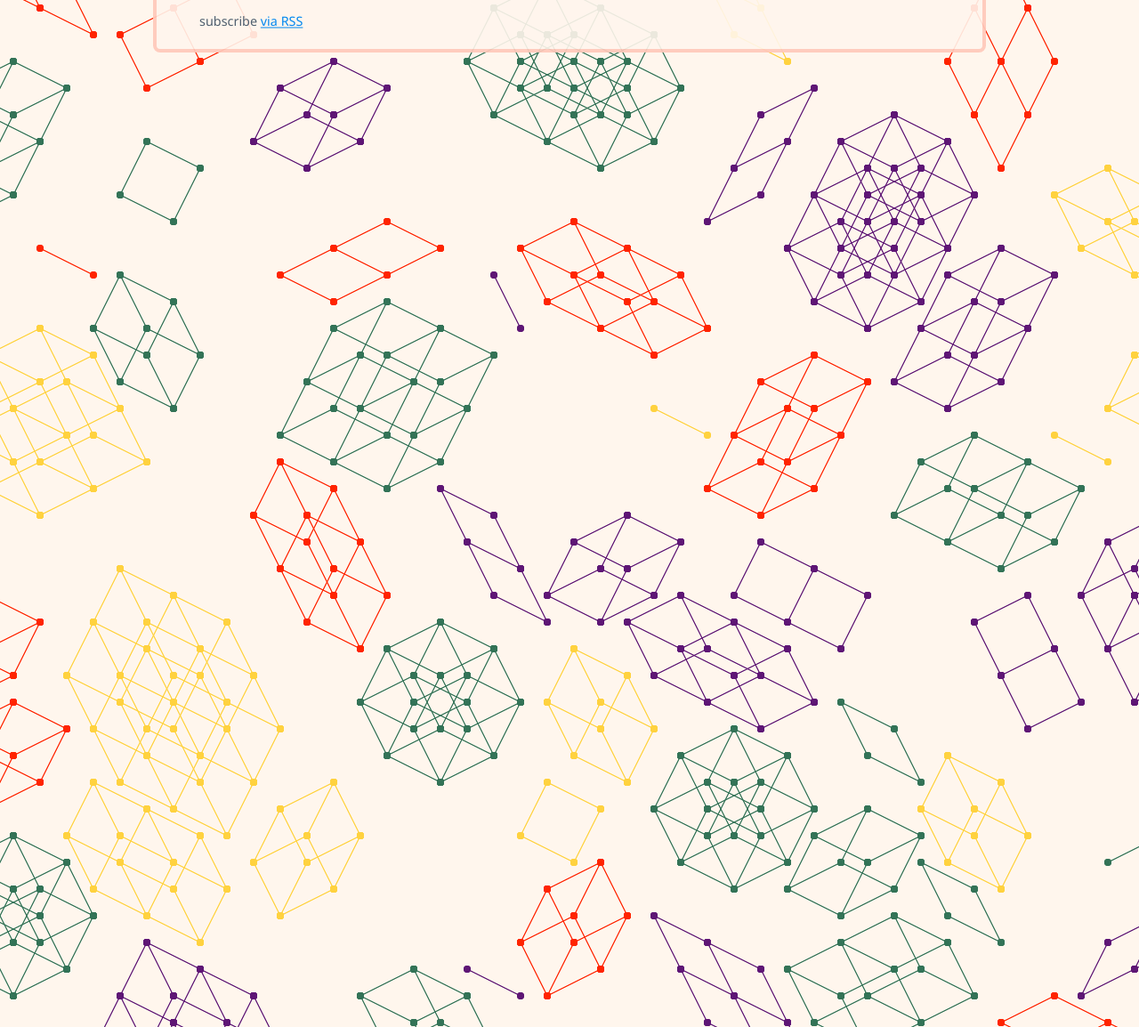
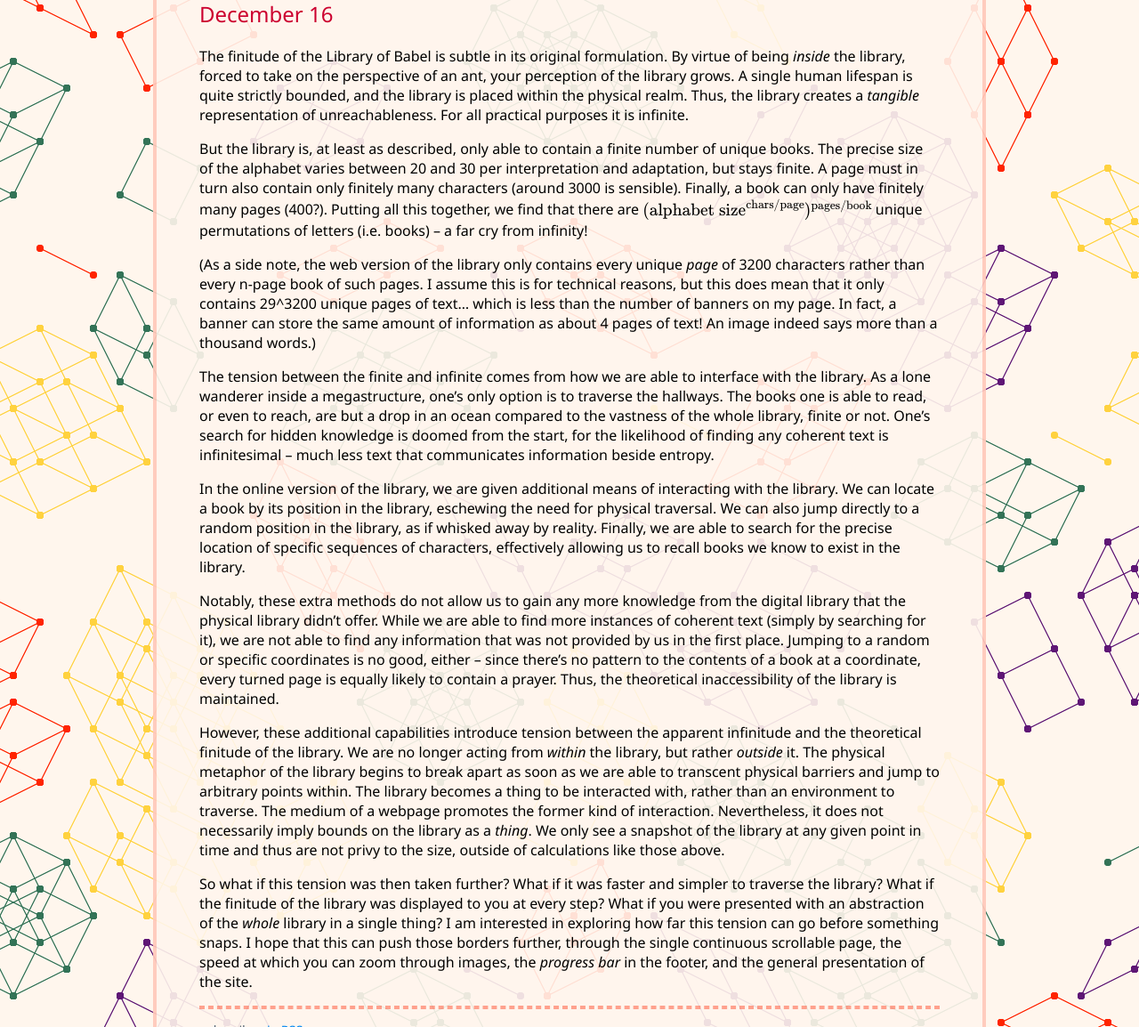
Before and after one commit to RocketRace/rocketrace.github.io, a Jekyll site: the page built from decadv-2024.md, in a window 1280 px wide and 1400 px high, scrolled down 5545 px. Shown: the part 246-1400 px from the top of the window at 89% size. Built offline with Jekyll 4.4.1, drawn with Linux system fonts in a browser that asks for light colours; formulas are drawn with MathJax 3.

Commit message:
December 16

```diff
--- a/decadv-2024.md
+++ b/decadv-2024.md
@@ -297,7 +297,75 @@ realized that it was faulty (I forgot to pad my hex strings to length 2).
 To celebrate this milestone, I'm showing one (1) screenshot :) Don't mind the
 placeholder assets and styling.
 
-![screenshot of page containing pixel soup and one coherent banner]({{ "/assets/images/babel-wip-decadv.png" | relative_url }})
+![screenshot of page containing pixel soup and one coherent banner][ss 1]
+
+## December 16
+The finitude of the Library of Babel is subtle in its original formulation.
+By virtue of being *inside* the library, forced to take on the perspective of
+an ant, your perception of the library grows. A single human lifespan is
+quite strictly bounded, and the library is placed within the physical realm.
+Thus, the library creates a *tangible* representation of unreachableness. For
+all practical purposes it is infinite.
+
+But the library is, at least as described, only able to contain a finite number
+of unique books. The precise size of the alphabet varies between 20 and 30 per
+interpretation and adaptation, but stays finite. A page must in turn also
+contain only finitely many characters (around 3000 is sensible). Finally, a
+book can only have finitely many pages (400?). Putting all this together, we
+find that there are $(\text{alphabet size}^\text{chars/page})^\text{pages/book}$
+unique permutations of letters (i.e. books) -- a far cry from infinity!
+
+(As a side note, the web version of the library only contains every unique
+*page* of 3200 characters rather than every n-page book of such pages. I
+assume this is for technical reasons, but this does mean that it only contains
+29^3200 unique pages of text... which is less than the number of banners on
+my page. In fact, a banner can store the same amount of information as about 4
+pages of text! An image indeed says more than a thousand words.)
+
+The tension between the finite and infinite comes from how we are able to
+interface with the library. As a lone wanderer inside a megastructure, one's
+only option is to traverse the hallways. The books one is able to read, or even
+to reach, are but a drop in an ocean compared to the vastness of the whole
+library, finite or not. One's search for hidden knowledge is doomed from the
+start, for the likelihood of finding any coherent text is infinitesimal --
+much less text that communicates information beside entropy.
+
+In the online version of the library, we are given additional means of
+interacting with the library. We can locate a book by its position in the
+library, eschewing the need for physical traversal. We can also jump directly
+to a random position in the library, as if whisked away by reality. Finally,
+we are able to search for the precise location of specific sequences of
+characters, effectively allowing us to recall books we know to exist in the
+library.
+
+Notably, these extra methods do not allow us to gain any more knowledge from
+the digital library that the physical library didn't offer. While we are able
+to find more instances of coherent text (simply by searching for it), we are
+not able to find any information that was not provided by us in the first
+place. Jumping to a random or specific coordinates is no good, either -- since
+there's no pattern to the contents of a book at a coordinate, every turned page
+is equally likely to contain a prayer. Thus, the theoretical inaccessibility
+of the library is maintained.
+
+However, these additional capabilities introduce tension between the apparent
+infinitude and the theoretical finitude of the library. We are no longer acting
+from *within* the library, but rather *outside* it. The physical metaphor of
+the library begins to break apart as soon as we are able to transcent physical
+barriers and jump to arbitrary points within. The library becomes a thing
+to be interacted with, rather than an environment to traverse. The medium of
+a webpage promotes the former kind of interaction. Nevertheless, it does not
+necessarily imply bounds on the library as a *thing*. We only see a snapshot
+of the library at any given point in time and thus are not privy to the size,
+outside of calculations like those above.
+
+So what if this tension was then taken further? What if it was faster and
+simpler to traverse the library? What if the finitude of the library was
+displayed to you at every step? What if you were presented with an abstraction
+of the *whole* library in a single thing? I am interested in exploring how
+far this tension can go before something snaps. I hope that this can push
+those borders further, through the single continuous scrollable page, the
+speed at which you can zoom through images, the *progress bar* in the footer,
+and the general presentation of the site.
 
 [decadv]: https://eli.li/december-adventure
 [aoc]: https://adventofcode.com/
```
Also changed, not shown: other parts of decadv-2024.md (+2 -0 lines).
